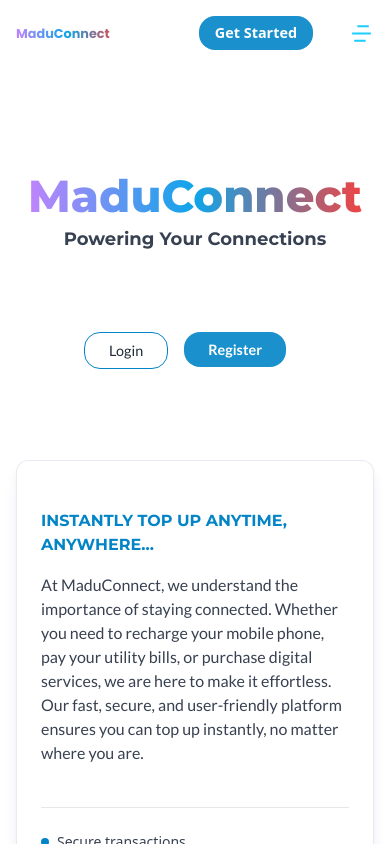
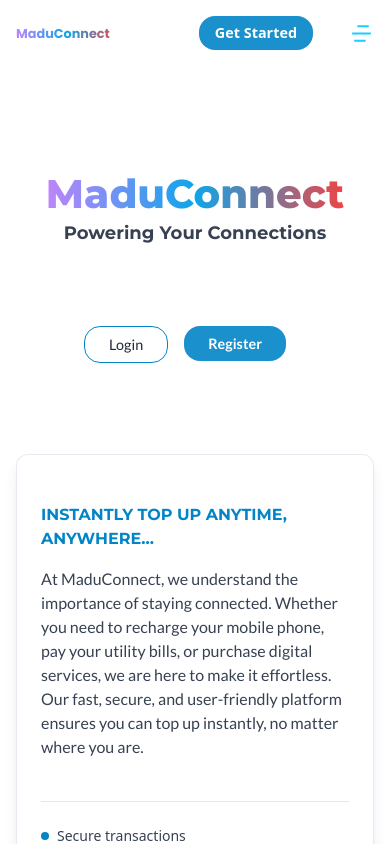
Before and after one commit to kelvinjones1234/vtu-frontend, a React (Vite) app in the folder frontend/: page / in a window 390 px wide. Shown: the top 844 px of the page. Built offline with nearby package versions, Linux system fonts and the light colour scheme; no server answers.

Commit message:
ready for deployment

```diff
--- a/frontend/src/components/HomeHero.jsx
+++ b/frontend/src/components/HomeHero.jsx
@@ -20,7 +20,7 @@
               transition={{ duration: 0.8 }}
             >
               <div className="font-bold font-heading_two">
-                <h1 className="text-[2.8rem] sm:text-5xl md:text-[4rem] xl:text-[5rem] lg:text-[4rem] font-extrabold text-sky-600 dark:text-white font-heading_two leading-tight">
+                <h1 className="text-[2.5rem] sm:text-5xl md:text-[4rem] xl:text-[5rem] lg:text-[4rem] font-extrabold text-sky-600 dark:text-white font-heading_two leading-tight">
                   {/* Welcome to{" "} */}
                   <span className="bg-gradient-to-r from-purple-400 via-sky-500 to-red-500 text-transparent bg-clip-text">
                     MaduConnect
--- a/frontend/src/components/HomePageNavbar.jsx
+++ b/frontend/src/components/HomePageNavbar.jsx
@@ -50,7 +50,7 @@
         <div className="right">
           <div className={`small-screen flex items-center sm:hidden`}>
             <div className="get-started">
-              <button className="bg-sky-600 py-[.4rem] mr-9 px-4 text-[.9rem] bg-opacity-[90%] text-white rounded-2xl font-bold">
+              <button className="bg-sky-600 dark:bg-[#1CCEFF] py-[.4rem] mr-9 px-4 text-[.9rem] bg-opacity-[90%] text-white rounded-2xl font-bold">
                 <Link to={"/authentication/register"}>Get Started</Link>
               </button>
             </div>
```
